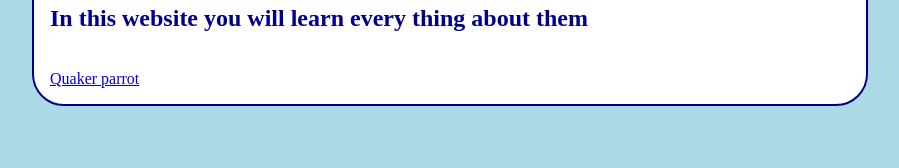
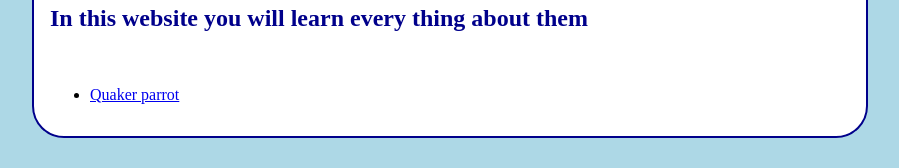
Before and after one commit to sa9834/Sa9834-s-repo, a plain HTML site: page index.html in a window 1280 px wide. Shown: the part 632-800 px from the top of the page, without its empty margins (190-1089 px from the left). Drawn offline with Linux system fonts and the light colour scheme.

Commit message:
Update index.html

```diff
--- a/index.html
+++ b/index.html
@@ -36,7 +36,7 @@
 
 <body class="background-color">
   <div class="container menu">
-    <a class="menu-item" href="/">Home</a>
+    <a class="menu-item" href="https://sa9834.github.io/Sa9834-s-repo/">Home</a>
   </div>
   <div class="container">
     <h1 class='title-color' >Quacker Parrots</h1>
@@ -44,7 +44,9 @@
     <img class="image-with-borders" src="https://encrypted-tbn0.gstatic.com/images?q=tbn:ANd9GcSI2wVFthgVkUtjr2x5BXihh3hLv32XkSpZeg&s" height="400" />
     <h2 class='title-color' >In this website you will learn every thing about them</h2>
   <br>
-    <a href="Quaker.html">Quaker parrot</a>
+    <ul>
+     <li><a href="Quaker.html">Quaker parrot</a></li>
+    </ul>
   </div>
 
 </body>
```
